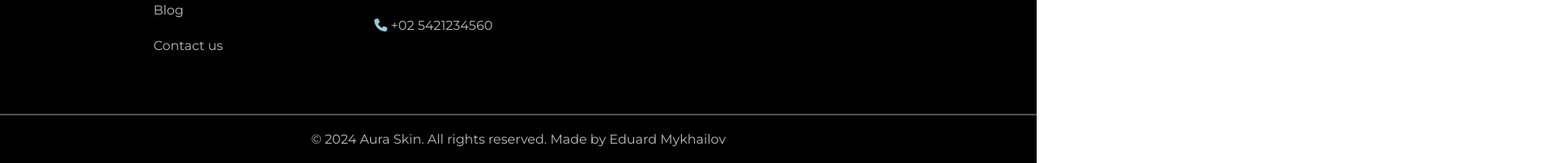
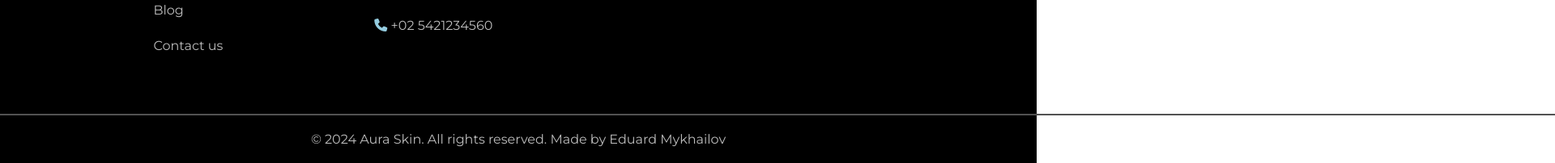
Before and after one commit to samurayOW/aura-skin, a plain HTML site: page index.html in a window 1280 px wide. Shown: the part 4449-4651 px from the top of the page at 81% size, 1920 px wide, since content can reach past the window. Drawn offline with nearby package versions, Linux system fonts and the light colour scheme; a web font is replaced by a local one.

Commit message:
Update style.css

```diff
--- a/css/style.css
+++ b/css/style.css
@@ -1096,7 +1096,7 @@ Footer
 .footer-line {
     background-color: var(--clr-grey);
     height: 2px;
-    width: 100vw;
+    width: 200vw;
 }
 
 .footer-end {
```
